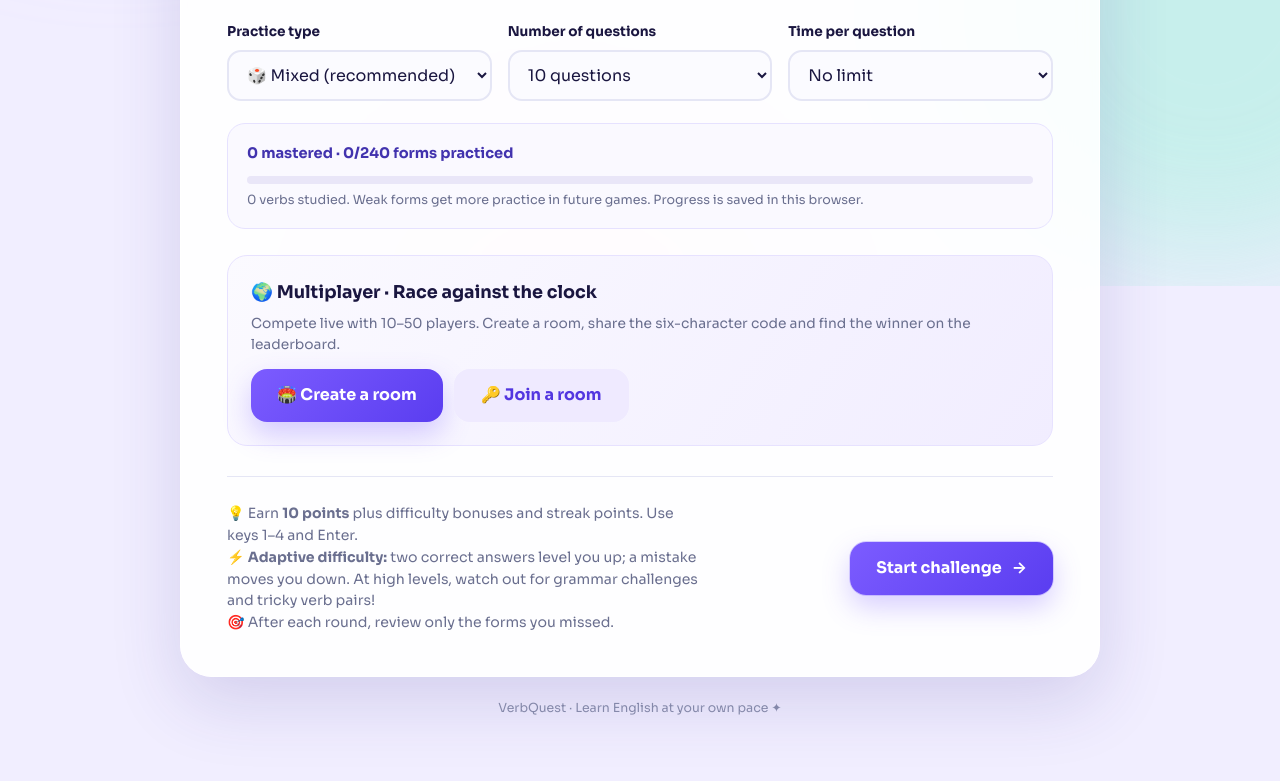
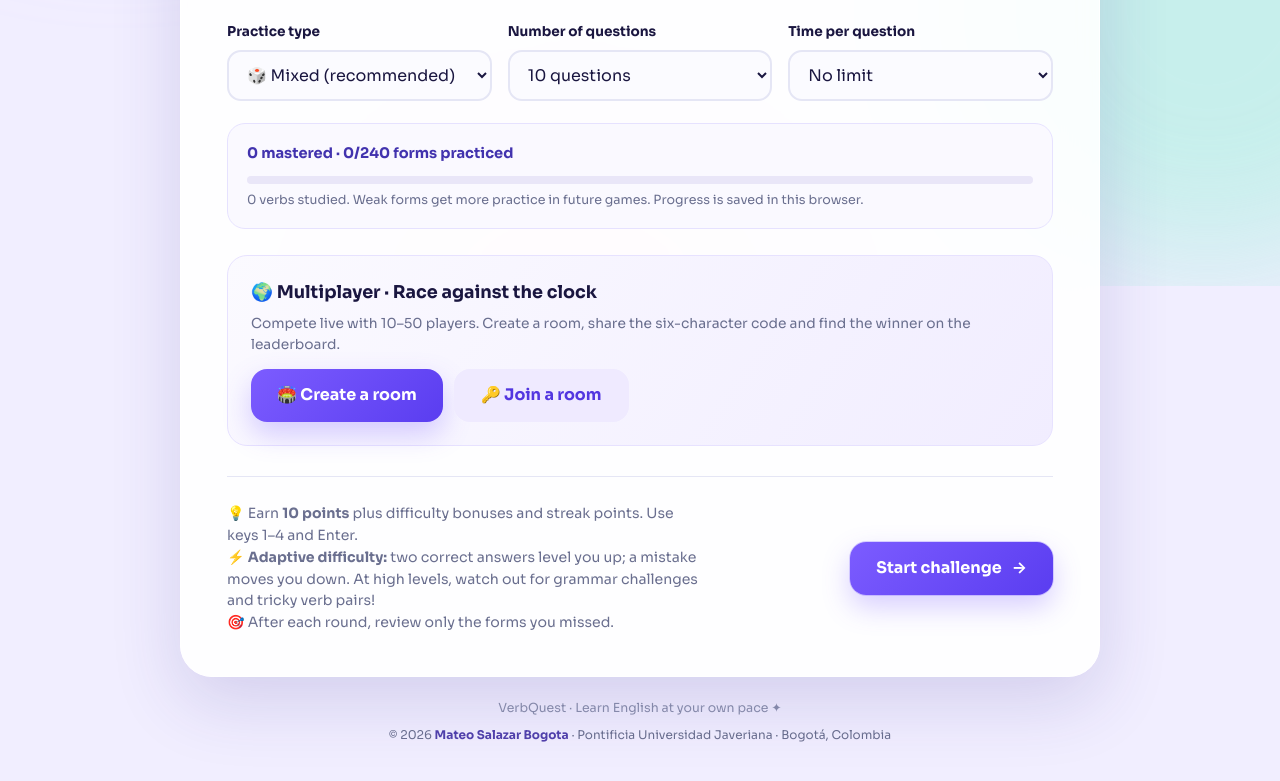
Before and after one commit to Mateosalazar543/VerbQuest, a website: page VerbQuest/VerbQuest_Multijugador/public/index.html in a window 1280 px wide. Shown: the part 514-1295 px from the top of the page. Drawn offline with Linux system fonts and the light colour scheme.

Commit message:
Enhance footer with credits and updated text
Updated footer to include site credits and year.

```diff
--- a/VerbQuest/VerbQuest_Multijugador/public/index.html
+++ b/VerbQuest/VerbQuest_Multijugador/public/index.html
@@ -194,6 +194,8 @@
     .result-stat span { display: block; font-size: .8rem; color: var(--muted); font-weight: 600; }
     .result-actions { display: flex; justify-content: center; gap: 12px; flex-wrap: wrap; }
     footer { padding: 22px; text-align: center; font-size: .78rem; color: #8b90ad; }
+    .footer-credits { display: block; margin-top: 7px; font-size: .75rem; line-height: 1.65; color: #6a6f8f; }
+    .footer-credits strong { color: #5141ac; font-weight: 700; }
 
     .confetti { position: fixed; inset: 0; pointer-events: none; z-index: 50; overflow: hidden; }
     .confetti i { position: absolute; top: -14px; width: 9px; height: 15px; border-radius: 2px; animation: fall linear both; }
@@ -526,7 +528,10 @@
         </div>
       </section>
     </main>
-    <footer>VerbQuest · Learn English at your own pace ✦</footer>
+    <footer aria-label="Site credits">
+      <span>VerbQuest · Learn English at your own pace ✦</span>
+      <span class="footer-credits">© 2026 <strong>Mateo Salazar Bogota</strong> · Pontificia Universidad Javeriana · Bogotá, Colombia</span>
+    </footer>
   </div>
 
   <script>
```
